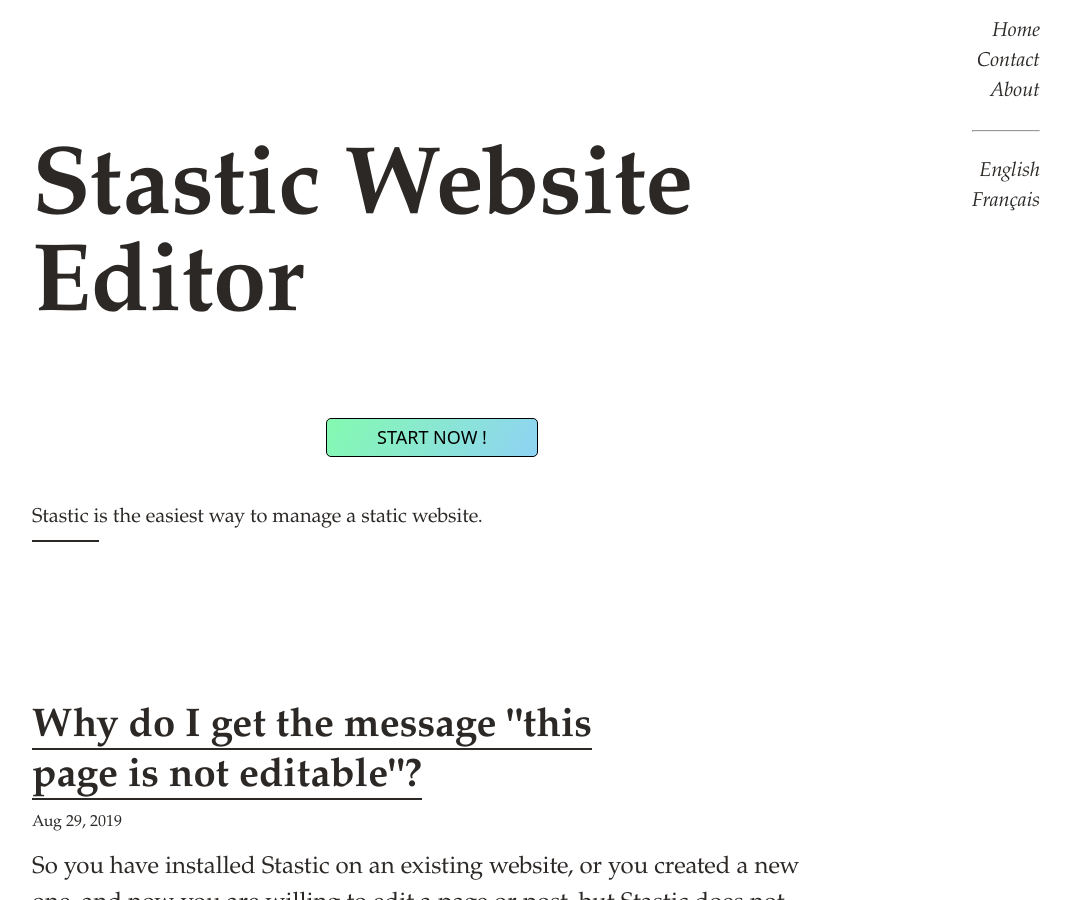
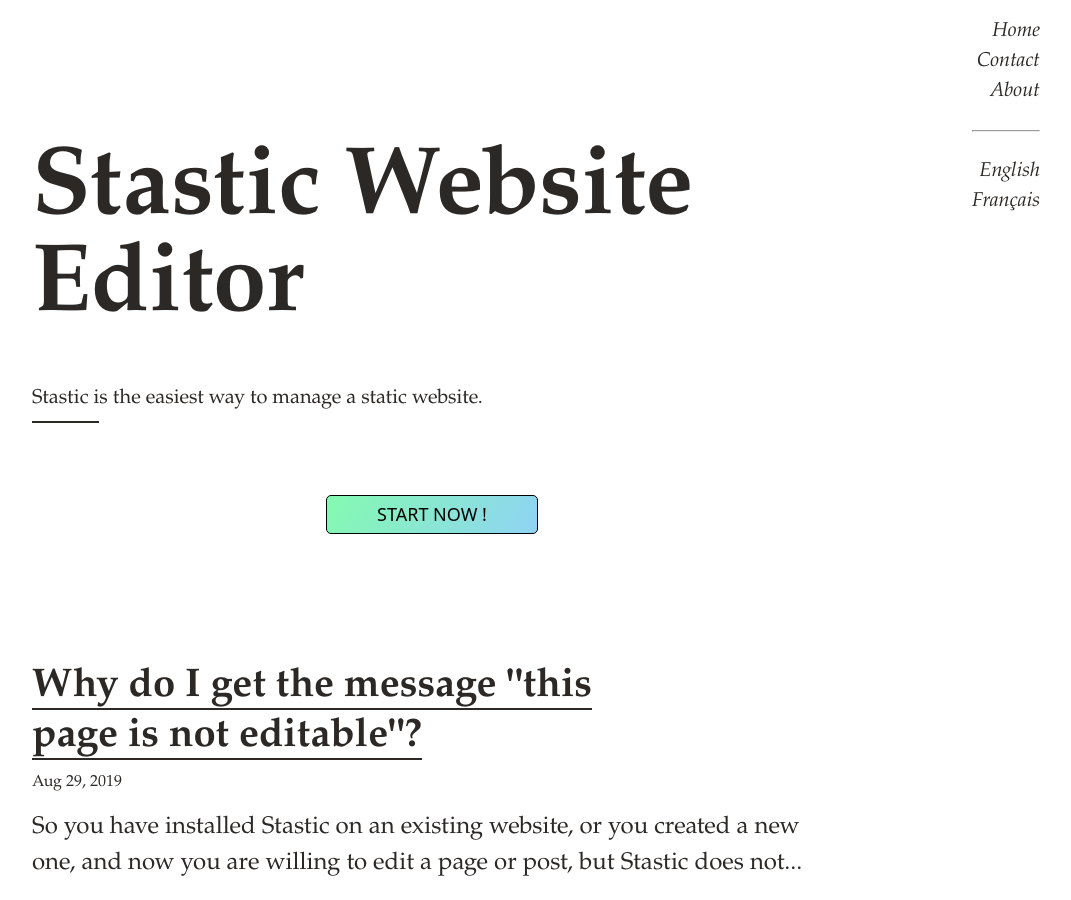
Before and after one commit to lexoyo/www.stastic.net, a Jekyll site: the page built from index.md, in a window 1280 px wide and 900 px high. Shown: the whole window, without its empty margins (208-1279 px from the left). Built offline with Jekyll 4.4.1, drawn with Linux system fonts in a browser that asks for light colours; comment, search, counter and statistics services are not loaded.

Commit message:
Create index.md

```diff
--- a/index.md
+++ b/index.md
@@ -9,14 +9,13 @@
 <div class="container mx-auto px-2 mt-4 mb-2 clearfix header-text">
 	<h1 class="h0 inline-block py-2 mt-4 header-title">{{ site.title }}</h1>
 
-         <a href="https://stastic.net"><button>
-           Start now !
-        </button></a>
-
 	<div class="clearfix mb-4 py-1">
 		<p class="h4 lh-condensed font-smoothing">{{ site.description }}</p>
 		<div class="col-1 sm-width-full border-top-thick">
 		</div>
 	</div>
+         <a href="https://stastic.net"><button>
+           Start now !
+        </button></a>
 
 </div>
```
